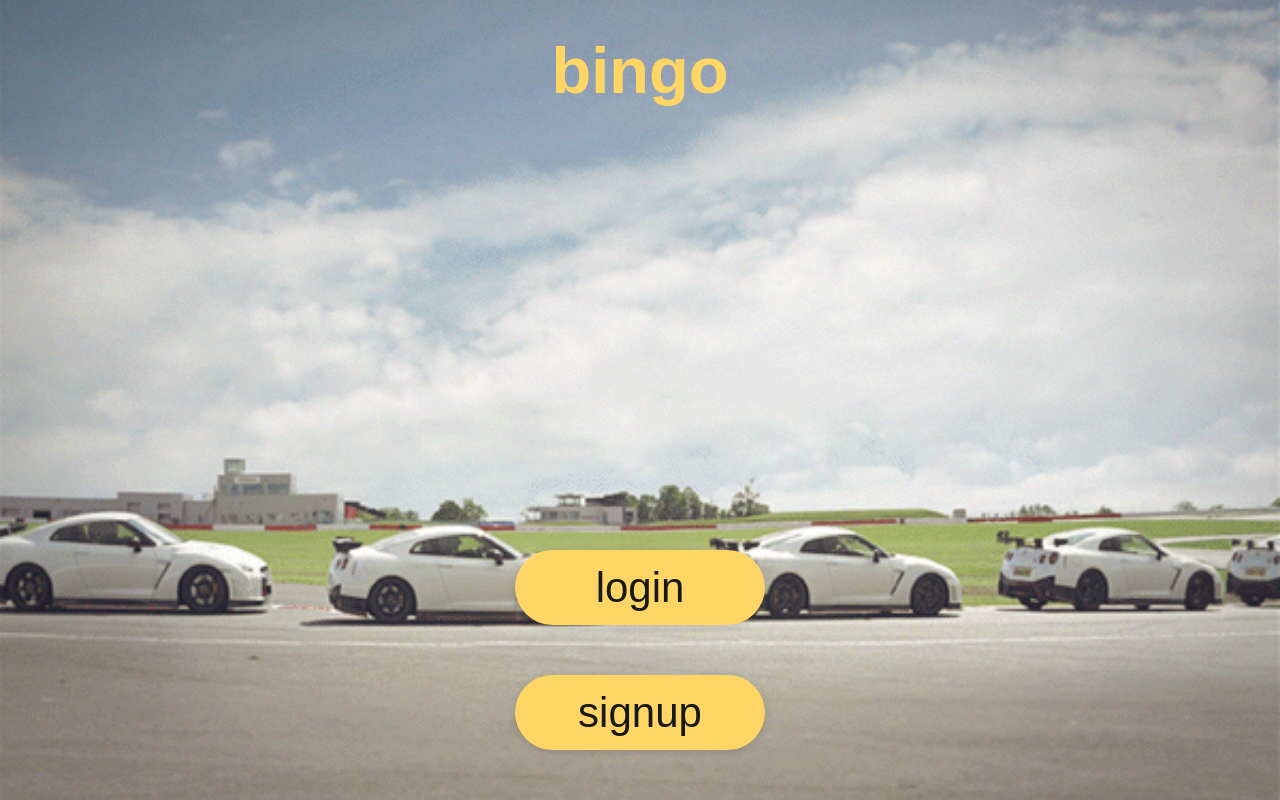
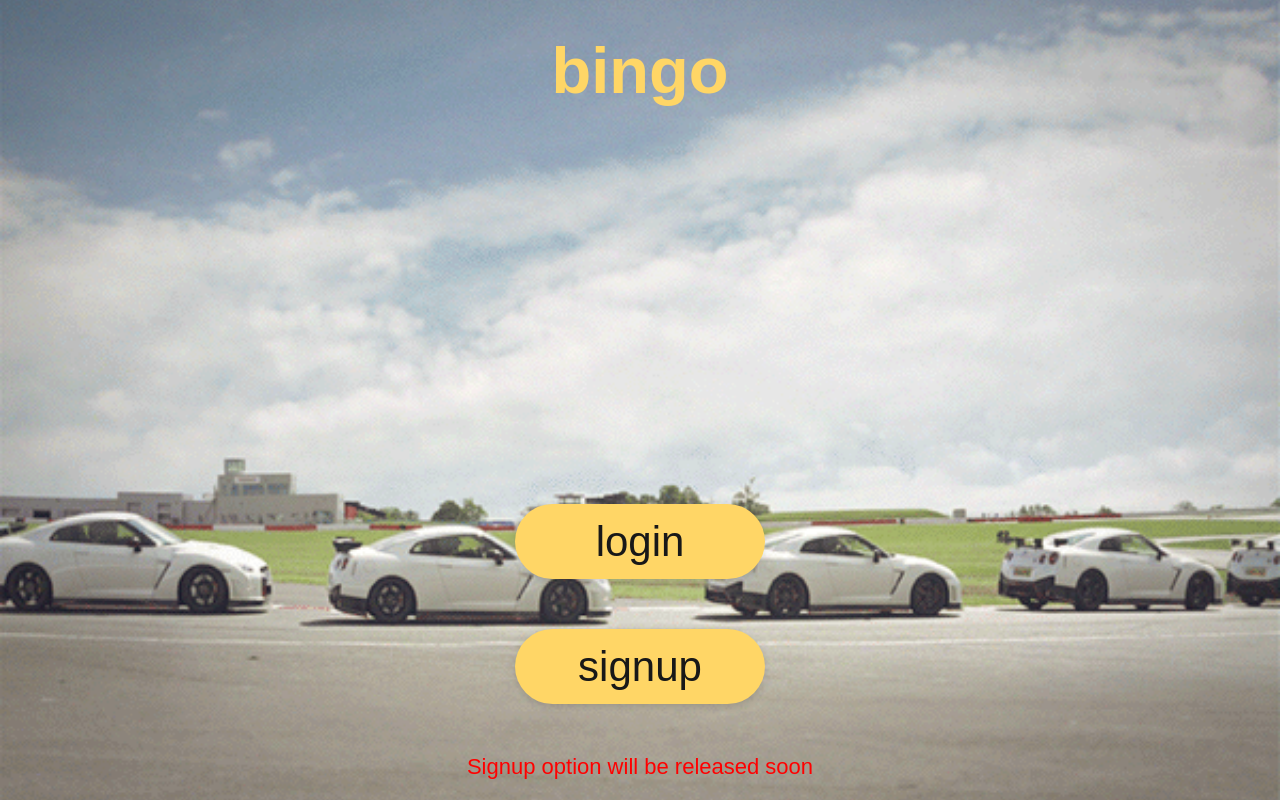
Before and after one commit to iznor/Bingo-UI, a React (Create React App) app: page / in a window 1280 px wide. Both pictures are taken after a click on the button "signup". Built offline with nearby package versions, Linux system fonts and the light colour scheme; a web font is replaced by a local one; what react-geocode would draw is missing.

Commit message:
signup note added

```diff
--- a/src/components/Page/Index/Index.jsx
+++ b/src/components/Page/Index/Index.jsx
@@ -1,9 +1,10 @@
 import "./Index.scss";
 import { Link } from "react-router-dom";
-import LoginFooter from "../footers/Login";
+import {useState } from "react";
 import LoginHeader from "../headers/Index";
 
 function Index() {
+  const [errSignup, setErrSignup] = useState("hidden")
   return (
     <div className="index">
       <LoginHeader></LoginHeader>
@@ -11,8 +12,9 @@ function Index() {
         <Link to="/login">
           <button>login</button>
         </Link>
-        <button>signup</button>
+        <button onClick={()=>{setErrSignup("visible"); setTimeout(()=>setErrSignup("hidden"), 4000)}}>signup</button>
       </div>
+        <p style={{visibility:errSignup}}>Signup option will be released soon</p>
     </div>
   );
 }
--- a/src/components/Page/Index/Index.scss
+++ b/src/components/Page/Index/Index.scss
@@ -11,19 +11,24 @@
     background-repeat: no-repeat;
     background-position: center;
     background-color: rgb(250, 250, 250);
-    // margin-top: 95px;
+    p{
+        display: flex;
+        z-index: 1;
+        color: red;
+        font-size: 22px;
+        margin-bottom: 0px;
+        padding-bottom: 20px;
+    }
 }
     .buttons{
         display: flex;
         flex-direction: column;
         justify-content: center;
-        // border: 1px red solid;
         margin-top: 400px;
         button {
             min-width: 250px;
         height: 75px;
         border-radius: 50px;
-        // background-color: #181818;
         background-color: $base-yellow;
         color: #181818;
         box-shadow: $base-shadow;
```
